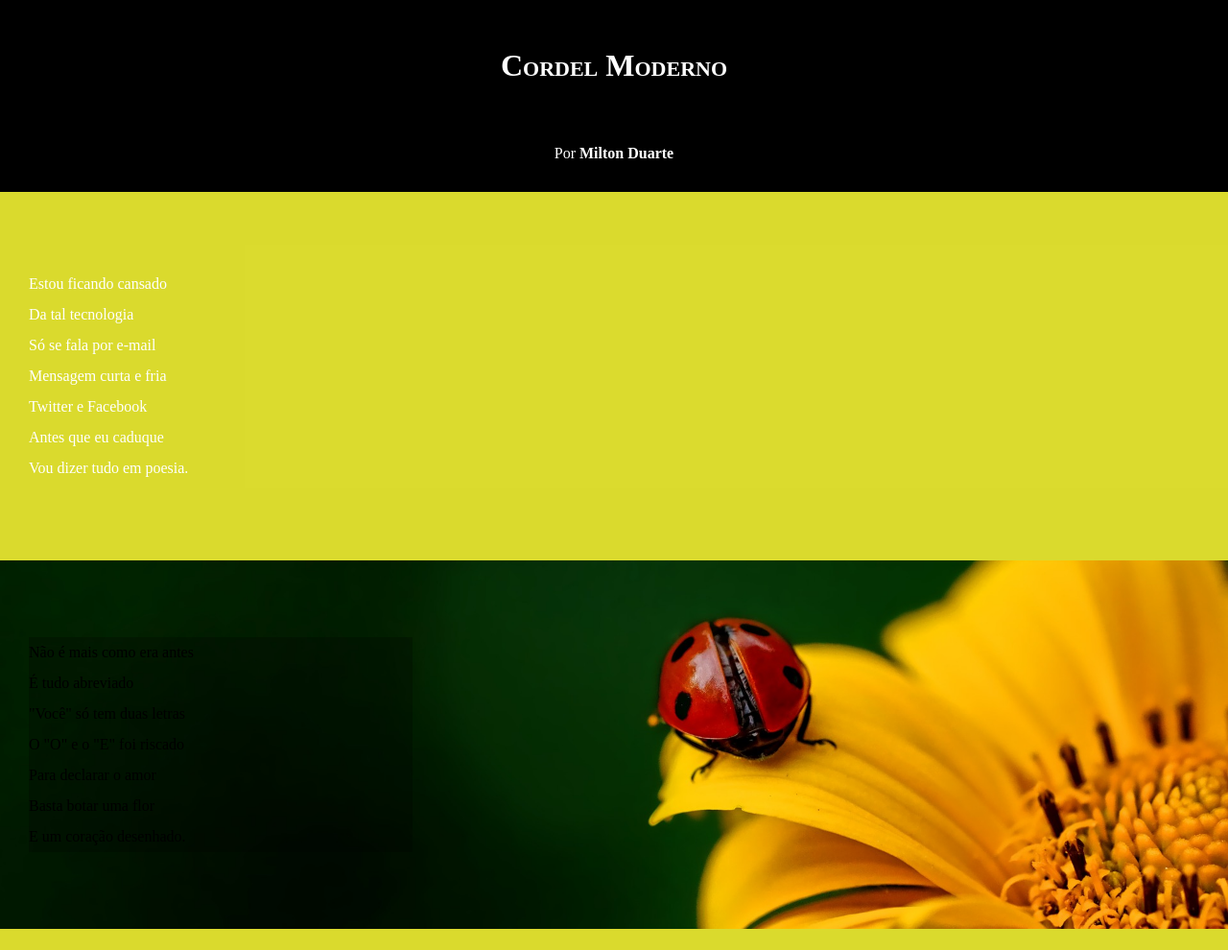
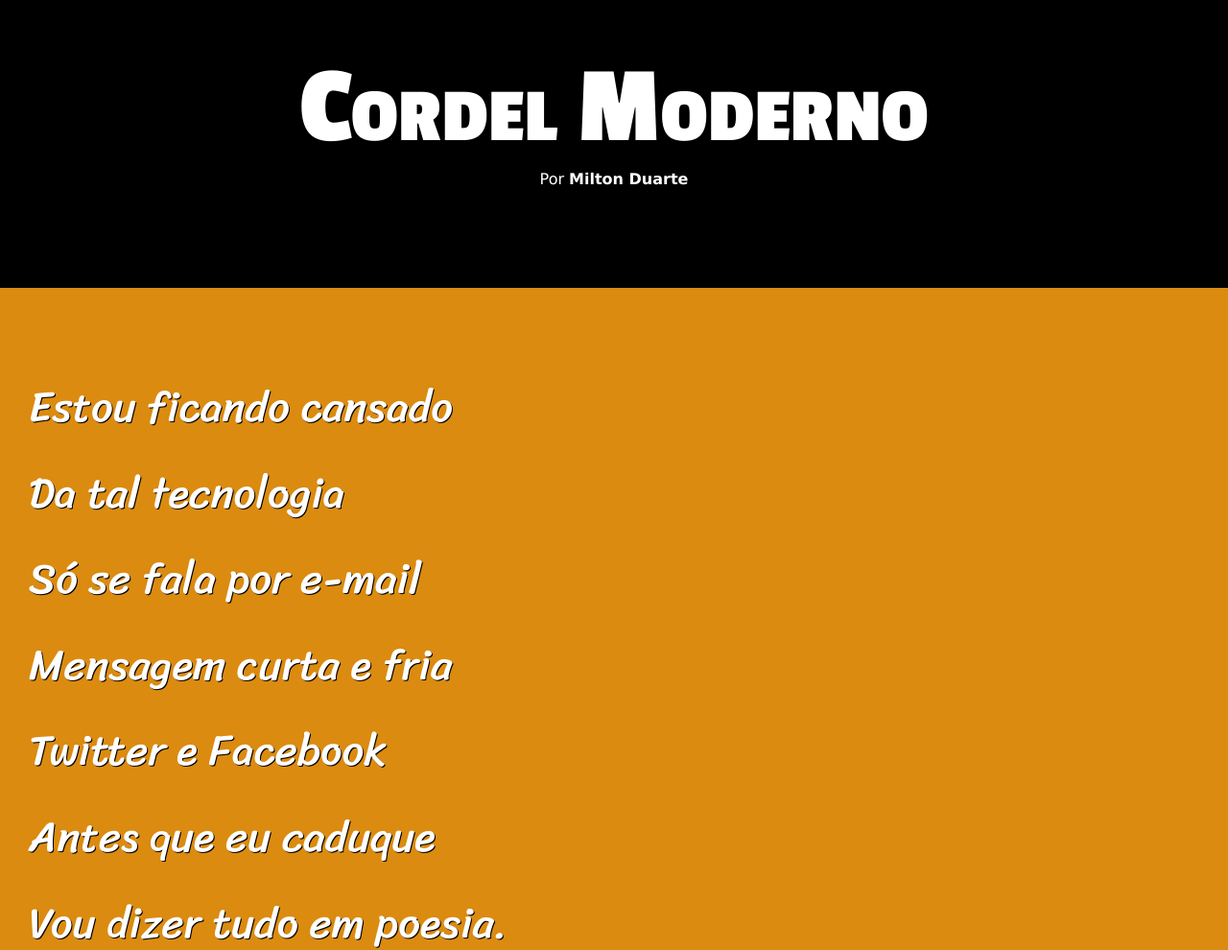
Before and after one commit to sergio-ssc/html-css, a plain HTML site: page Exercicios/desafio 12/exercicio.html in a window 1280 px wide. Shown: the top 990 px of the page at 96% size. Drawn offline with Linux system fonts and the light colour scheme.

Commit message:
resultado final do exercicio 22

```diff
--- a/Exercicios/desafio 12/estilo.css
+++ b/Exercicios/desafio 12/estilo.css
@@ -1,4 +1,14 @@
 @charset "UTF-8";
+
+@import url('https://fonts.googleapis.com/css2?family=Passion+One:wght@400;700;900&display=swap');
+
+@import url('https://fonts.googleapis.com/css2?family=Sriracha&display=swap');
+
+:root{
+    --fonte1: verdana, geneva, tahoma, sans-serif;
+    --fonte2:  "Passion One", sans-serif; /*Títulos*/
+    --fonte3: "Sriracha", cursive;  /*Conteúdos */
+}
 
 @font-face {
     font-family: 'cordel';
@@ -12,6 +22,7 @@
 }
 
 body, html{
+    font-family: var(--fonte1);
     min-height: 100%;
     background-color: darkgray;
 }
@@ -20,13 +31,14 @@ body, html{
     margin: auto;
     position: relative;
     background-color: black;
-    height: 200px;
-    padding:
+    height: 300px;
 }
 
 #cabeca .title{
     position: absolut;
     color: white;
+    font-family: var(--fonte2);
+    font-size: 9vw;
     font-variant: small-caps;
     text-align: center;
     padding-top: 50px;
@@ -37,7 +49,10 @@ body, html{
     color: white;
     text-decoration: none;
     text-align: center;
-    padding-top: 5%;
+}
+
+#cabeca a:hover{
+    text-decoration: underline;
 }
 
 #cabeca a{
@@ -51,37 +66,43 @@ section{
     padding-bottom: 10vh;
     line-height: 2em;
     padding-left: 30px;
+    font-family: var(--fonte3);
+    font-size: 3.5vw;
+}
+
+section p{
+    padding-bottom: 1.3em;
 }
 
 .normal{
     position: relative;
-    background-color: rgba(231, 231, 16, 0.804);
+    background-color: #DB8B0F;
+    text-shadow: 1px 1px 0px black;
 }
 
 .normal p{
     color: white;
 }
 
-.um{
+#img1{
     background: black url('imagens/background001.jpg') center center/cover no-repeat fixed ;
 }
 
-.um p{
-    width: 400px;
-    background-color: rgba(0, 0, 0, 0.241);
-}
-
-.dois{
+.imagem,img2{
     background: black url('imagens/background002.jpg') center center/cover no-repeat fixed;
 }
 
-.dois p{
-    width: 400px;
-    background-color: rgba(0, 0, 0, 0.241);
+.imagem p{
+    display: inline-block;
+    color: white;
+    text-shadow: 2px 2px 0px black;
+    background-color: rgba(0, 0, 0, 0.262);
+    border-radius: 5px;
 }
 
 footer{
     background-color: black;
     color: white;
     text-align: center;
+    padding: 7px;
 }
--- a/Exercicios/desafio 12/exercicio.html
+++ b/Exercicios/desafio 12/exercicio.html
@@ -31,7 +31,7 @@
         </p>
     </section>
 
-    <section class="um">
+    <section class="imagem" id="img1">
         <p>
             Não é mais como era antes <br>
             É tudo abreviado <br>
@@ -61,11 +61,11 @@
             Ponto e vírgula e um  <br>asterisco <br>
             Um beijo significa <br>
             Pra entender como fica <br>
-            Decifre esse rabisco <br>
+            Decifre esse rabisco. <br>
         </p>
     </section>
 
-    <section  class="dois">
+    <section  class="imagem" id="img2">
         <p>
             Tenho saudade das cartas <br>
             Escritas com a própria mão <br>
```
